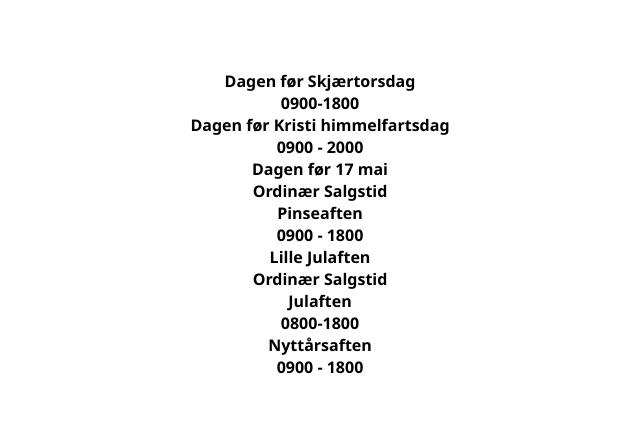
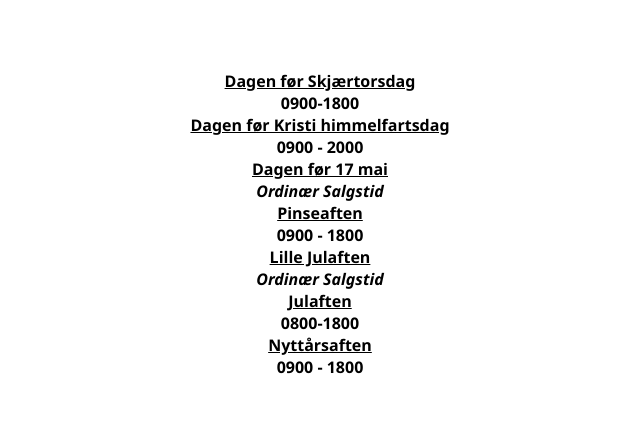
Before and after one commit to flanderos/-lsalgtider, a plain HTML site: page index.html in a window 1280 px wide. Shown: the part 358-786 px from the top of the page, 340-980 px from the left. Drawn offline with Linux system fonts and the light colour scheme.

Commit message:
Add files via upload

```diff
--- a/index.html
+++ b/index.html
@@ -20,13 +20,13 @@
 <body>
     <div class="list">
         <ul>
-            <li> Dagen før Skjærtorsdag           <div class="kl">     0900-1800               </li>
-            <li> Dagen før Kristi himmelfartsdag  <div class="kl">     0900 - 2000              </li>
-            <li> Dagen før 17 mai                 <div class="kl">    Ordinær Salgstid          </li>
-            <li> Pinseaften                       <div class="kl">      0900 - 1800               </li>
-            <li> Lille Julaften                   <div class="kl">     Ordinær Salgstid         </li>
-            <li> Julaften                         <div class="kl">      0800-1800                </li>
-            <li> Nyttårsaften                     <div class="kl">     0900 - 1800             </li>
+            <li> <u>Dagen før Skjærtorsdag</u>           <div class="kl">     0900-1800                 </li>
+            <li> <u>Dagen før Kristi himmelfartsdag</u>  <div class="kl">     0900 - 2000               </li>
+            <li> <u>Dagen før 17 mai</u>                 <div class="kl">  <i>Ordinær Salgstid</i>      </li>
+            <li> <u>Pinseaften</u>                       <div class="kl">     0900 - 1800               </li>
+            <li> <u>Lille Julaften</u>                   <div class="kl">  <i>Ordinær Salgstid</i>      </li>
+            <li> <u>Julaften</u>                         <div class="kl">     0800-1800                 </li>
+            <li> <u>Nyttårsaften</u>                     <div class="kl">     0900 - 1800               </li>
         </ul>
     </div>
 
```
